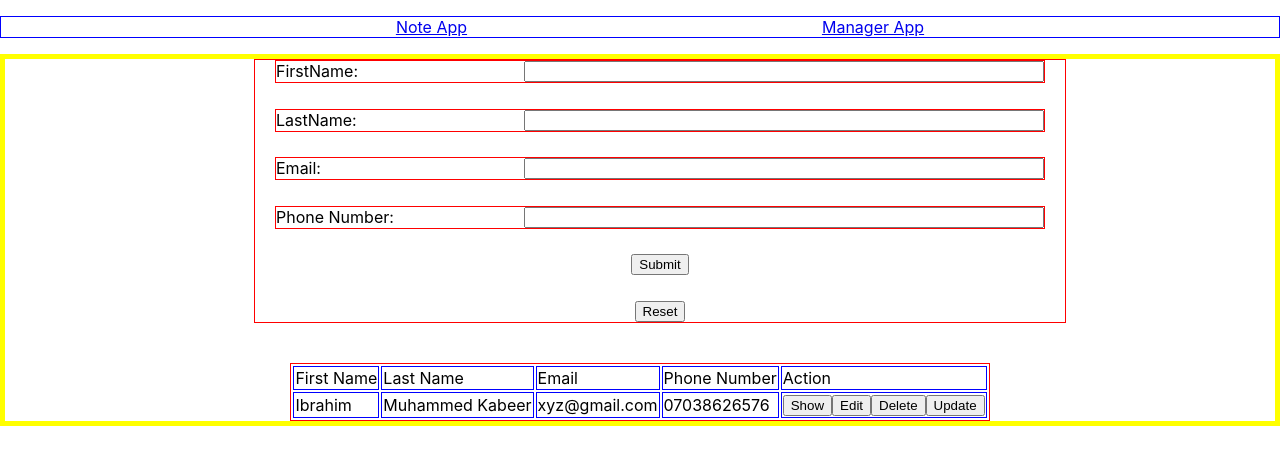
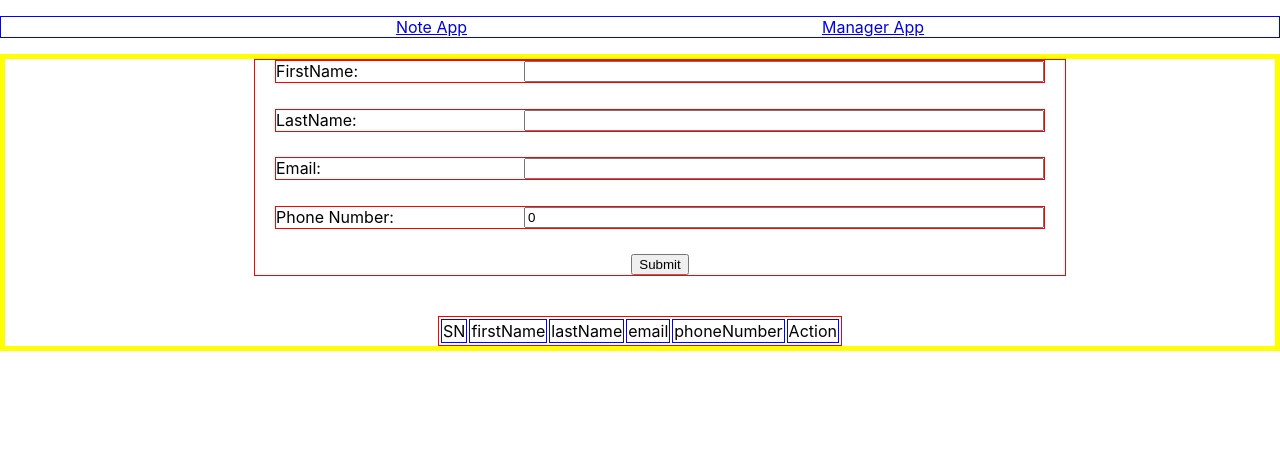
Before and after one commit to Babanfada/React-Applications, a React (Create React App) app: page /Manager in a window 1280 px wide. Shown: the top 464 px of the page. Built offline with nearby package versions, Linux system fonts and the light colour scheme.

Commit message:
building out contact app

```diff
--- a/package.json
+++ b/package.json
@@ -13,6 +13,7 @@
     "react-icons": "^4.4.0",
     "react-router-dom": "^6.4.2",
     "react-scripts": "5.0.1",
+    "uuid": "^9.0.0",
     "web-vitals": "^2.1.4"
   },
   "scripts": {
--- a/src/App.js
+++ b/src/App.js
@@ -4,9 +4,11 @@ import { nanoid } from "nanoid";
 import Notelist from "./NoteList/Notelist";
 import Search from "./Search_bar/Search";
 import Header from "./Header/Header";
+import useLocalStorage from "./CustomHooks/useLocalStorage";
 export const nameContext = createContext();
 function App() {
   const storedData = JSON.parse(localStorage.getItem("noteTextKey"));
+  //const [note, setnote] = useLocalStorage("noteTextKey", []);
   const [note, setnote] = useState(storedData ? storedData : []);
   //const [count, setcount] = useState(1);
   const addNote = (noteText, text) => {
@@ -16,7 +18,7 @@ function App() {
       text: noteText,
       date: dates,
     };
-    setnote([...note, newNote]);//always take note of the data type
+    setnote([...note, newNote]); //always take note of the data type
     // setcount((previousCount) => previousCount + 1);
   };
   const deleteNote = (id) => {
@@ -27,7 +29,7 @@ function App() {
   };
 
   const [searchText, setsearchText] = useState("");
-  const [mode, setmode] = useState(false);
+  const [mode, setmode] = useLocalStorage("DarkMode", false);
 
   useEffect(() => {
     localStorage.setItem("noteTextKey", JSON.stringify(note));
@@ -35,9 +37,7 @@ function App() {
 
   return (
     <div className={`${mode ? "darkMode" : ""}`}>
-      <nameContext.Provider
-        value={{ deleteNote, setsearchText, setmode }}
-      >
+      <nameContext.Provider value={{ deleteNote, setsearchText, setmode }}>
         <div className={"pp"}>
           <Header />
           <Search />
--- a/src/ContactManagerApp/component/DisplayField.jsx
+++ b/src/ContactManagerApp/component/DisplayField.jsx
@@ -1,33 +1,24 @@
+//import Tbody from "./Tbody";
 import React from "react";
 import "../styleSheet/displayField.css";
+import TbodySubmit from "./TbodySubmit";
+
 const DisplayField = () => {
   return (
     <div>
       <table>
         <thead>
           <tr>
-            <td>First Name</td>
-            <td>Last Name</td>
-            <td>Email</td>
-            <td>Phone Number</td>
+            <td>SN</td>
+            <td>firstName</td>
+            <td>lastName</td>
+            <td>email</td>
+            <td>phoneNumber</td>
             <td>Action</td>
           </tr>
         </thead>
-        <tbody>
-          <tr>
-            <td>Ibrahim</td>
-            <td>Muhammed Kabeer</td>
-            <td>xyz@gmail.com</td>
-            <td>07038626576</td>
-
-            <td>
-              <input type="button" value="Show" />
-              <input type="button" value="Edit" />
-              <input type="button" value="Delete" />
-              <input type="button" value="Update" />
-            </td>
-          </tr>
-        </tbody>
+        {/* <Tbody /> */}
+        <TbodySubmit />
       </table>
     </div>
   );
--- a/src/ContactManagerApp/component/InputField.jsx
+++ b/src/ContactManagerApp/component/InputField.jsx
@@ -1,9 +1,20 @@
-import React, { useContext, useState } from "react";
-//import { Form } from "react-router-dom";
+import React, { useContext } from "react";
 import "../styleSheet/inputField.css";
-import managerContext from "./Manager";
+import { contactContext } from "./Manager";
 
-const InputField = ({ handleInputSavely, handleSubmit }) => {
+const InputField = () => {
+  const {
+    firstName,
+    lastName,
+    email,
+    phoneNumber,
+    setfirstName,
+    setlastName,
+    setphoneNumber,
+    setemail,
+    handleSubmit,
+  } = useContext(contactContext);
+
   return (
     <div>
       <form
@@ -11,7 +22,6 @@ const InputField = ({ handleInputSavely, handleSubmit }) => {
         id="form"
         onSubmit={(e) => {
           e.preventDefault();
-
           handleSubmit();
         }}
       >
@@ -21,7 +31,8 @@ const InputField = ({ handleInputSavely, handleSubmit }) => {
             type="text"
             name="firstName"
             id="text"
-            onChange={(e) => handleInputSavely.handleInput(e)}
+            value={firstName}
+            onChange={(e) => setfirstName(e.target.value)}
           />
         </label>
         <label htmlFor="text1">
@@ -30,7 +41,8 @@ const InputField = ({ handleInputSavely, handleSubmit }) => {
             type="text"
             name="lastName"
             id="text1"
-            onChange={(e) => handleInputSavely.handleInput(e)}
+            value={lastName}
+            onChange={(e) => setlastName(e.target.value)}
           />
         </label>
         <label htmlFor="text2">
@@ -39,7 +51,8 @@ const InputField = ({ handleInputSavely, handleSubmit }) => {
             type="email"
             name="email"
             id="text2"
-            onChange={(e) => handleInputSavely.handleInput(e)}
+            value={email}
+            onChange={(e) => setemail(e.target.value)}
           />
         </label>
         <label htmlFor="text3">
@@ -48,14 +61,14 @@ const InputField = ({ handleInputSavely, handleSubmit }) => {
             type="number"
             name="phoneNumber"
             id="text3"
-            onChange={(e) => handleInputSavely.handleInput(e)}
+            value={phoneNumber}
+            onChange={(e) => setphoneNumber(e.target.value)}
           />
         </label>
         <button type="submit" onSubmit={(e) => handleSubmit(e)}>
           {" "}
           Submit
         </button>
-        <button type="reset"> Reset</button>
       </form>
 
       {/* remember to always call event  fuctions by wrapping them inside a call back function */}
--- a/src/ContactManagerApp/component/Manager.jsx
+++ b/src/ContactManagerApp/component/Manager.jsx
@@ -1,51 +1,62 @@
-import React, { createContext, useEffect } from "react";
+import React, { useState } from "react";
 import "../styleSheet/Manager.css";
 import DisplayField from "./DisplayField";
 import InputField from "./InputField";
-import { useState } from "react";
-//import useLocalStorage from "../../CustomHooks/useLocalStorage";
-export const managerContext = createContext();
+import { createContext } from "react";
+import useLocalStorage from "../../CustomHooks/useLocalStorage";
+export const contactContext = createContext();
 const Manager = () => {
-  const [data, setdata] = useState([
-    {
-      firstName: "",
-      lastName: "",
-      email: "",
-      phoneNumber: "",
-    },
+  const [firstName, setfirstName] = useState("");
+  const [lastName, setlastName] = useState("");
+  const [email, setemail] = useState("");
+  const [phoneNumber, setphoneNumber] = useState(0);
+  const [dataArray, setdataArray] = useLocalStorage("Contacts", []); //TAKE NOTE
+  //const[id,setid] =useState(nanoid())
 
-  ]);
-
-  const handleInput = (e) => {
-    const { name, value } = e.target;
-    setdata((previous) => {
-      return { ...previous, [name]: value };
+  const handleSubmit = () => {
+    if (firstName && lastName && email && phoneNumber) {
+      const data = { firstName, lastName, email, phoneNumber }; //TAKE NOTE
+      setdataArray([...dataArray, data]); //Spread operator copies the content not the array itself
+      console.log(data, dataArray);
+      setfirstName("");
+      setlastName("");
+      setemail("");
+      setphoneNumber("");
+    } else {
+      alert(`you gatta fill all this shit out`);
+    }
+  };
+  const handleDelete = (index) => {
+    let dataArrayCopy = [...dataArray].filter((copy, idx) => {
+      return index !== idx;
     });
 
-    // console.log(data, typeof data);
+    console.log(dataArray);
+    setdataArray(dataArrayCopy);
   };
 
-  //const array = JSON.parse(localStorage.getItem("dataList") || "[]");
-  const handleSubmit = (form) => {
-    // array.push(data);
-    console.log(data, typeof data);
-
-    // const localData = localStorage.setItem("dataList", JSON.stringify(array));
-  };
-
-
-
   return (
-    // <managerContext.Provider >
     <div className="manager">
-      <InputField
-        data={data}
-        handleInputSavely={{ handleInput, setdata }}
-        handleSubmit={handleSubmit}
-      />
-      <DisplayField />
+      <contactContext.Provider // Always wrap provider inside the containing div
+        value={{
+          firstName,
+          lastName,
+          email,
+          phoneNumber,
+          dataArray,
+          setdataArray,
+          setfirstName,
+          setlastName,
+          setphoneNumber,
+          setemail,
+          handleSubmit,
+          handleDelete,
+        }}
+      >
+        <InputField />
+        <DisplayField />
+      </contactContext.Provider>
     </div>
-    // </managerContext.Provider>
   );
 };
 
--- /dev/null
+++ b/src/ContactManagerApp/component/Tbody.js
@@ -0,0 +1,26 @@
+// import React from "react";
+
+// const datum = JSON.parse(localStorage.getItem("Contacts")) || [];
+// const Tbody = () => {
+//   return datum.map((datum, index) => {
+//     return (
+//       <tbody key={index}>
+//         <tr>
+//           <td>{index + 1}</td>
+//           <td>{datum.firstName}</td>
+//           <td>{datum.lastName}</td>
+//           <td>{datum.email}</td>
+//           <td>{datum.phoneNumber}</td>
+//           <td>
+//             <input type="button" value="Show" />
+//             <input type="button" value="Edit" />
+//             <input type="button" value="Delete" />
+//             <input type="button" value="Update" />
+//           </td>
+//         </tr>
+//       </tbody>
+//     );
+//   });
+// };
+
+// export default Tbody;
--- /dev/null
+++ b/src/ContactManagerApp/component/TbodySubmit.js
@@ -0,0 +1,55 @@
+import React, { useContext, useState } from "react";
+import { contactContext } from "./Manager";
+
+// You only need {} when you are inside jsx/html
+const TbodySubmit = () => {
+  const { dataArray, handleDelete } = useContext(contactContext);
+  const [toggle, settoggle] = useState(true);
+
+  const handleToggle = () => {
+    settoggle((prev) => !prev);
+  };
+
+  return dataArray.map((data, index) => {
+    return (
+      <tbody key={index}>
+        <tr>
+          <td>{index + 1}</td>
+          <td>{data.firstName}</td>
+          <td>{data.lastName}</td>
+          <td>{data.email}</td>
+          <td>{data.phoneNumber}</td>
+          <td>
+            {toggle ? (
+              <input
+                onClick={() => {
+                  handleToggle();
+                }}
+                type="button"
+                value="Edit"
+              />
+            ) : (
+              <input
+                onClick={() => {
+                  handleToggle();
+                }}
+                type="button"
+                value="Update"
+              />
+            )}
+
+            <input
+              onClick={() => {
+                handleDelete(index);
+              }}
+              type="button"
+              value={`delete`}
+            />
+          </td>
+        </tr>
+      </tbody>
+    );
+  });
+};
+
+export default TbodySubmit;
```
Also changed, not shown: 1 other file (tests, documents, lock files or other folders).
